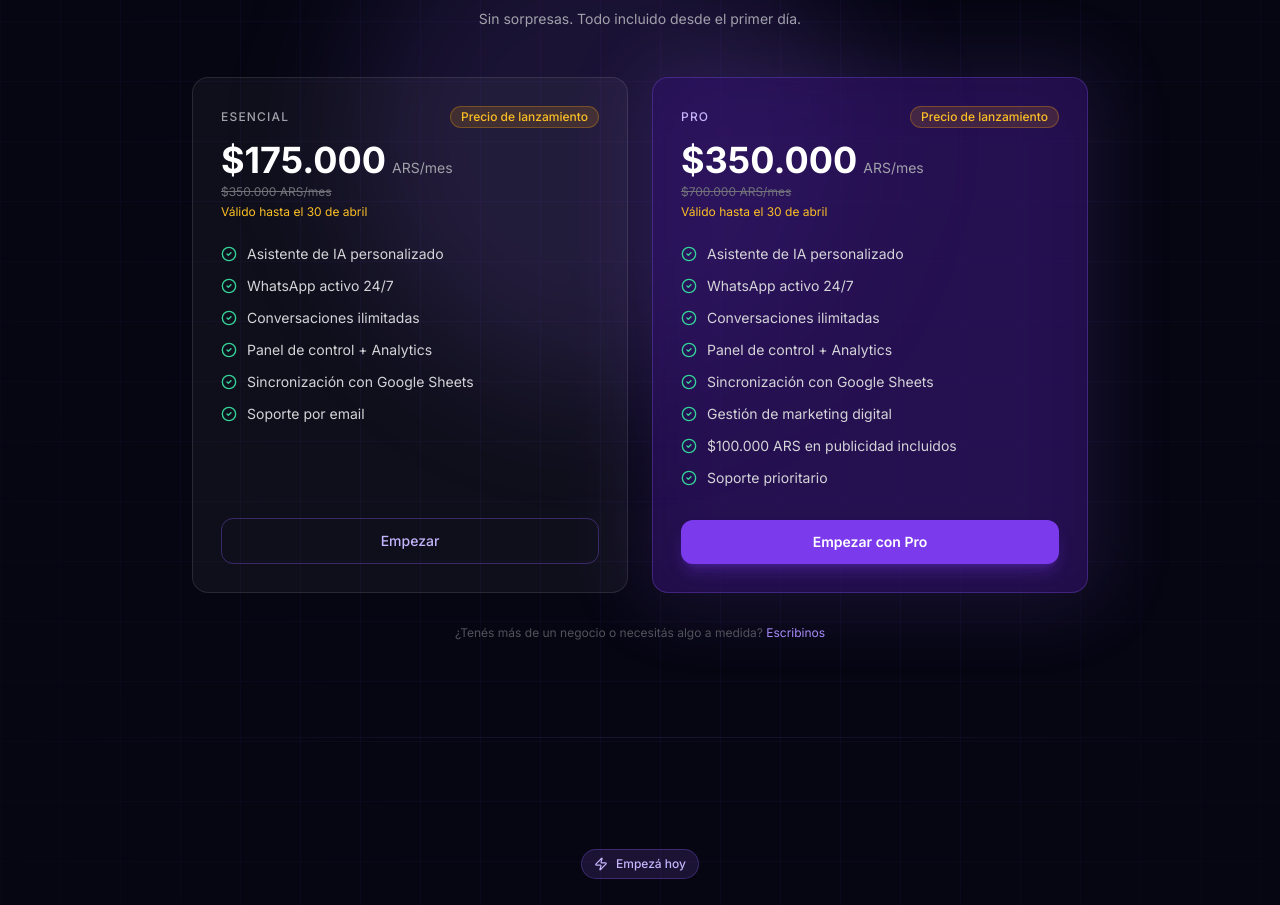
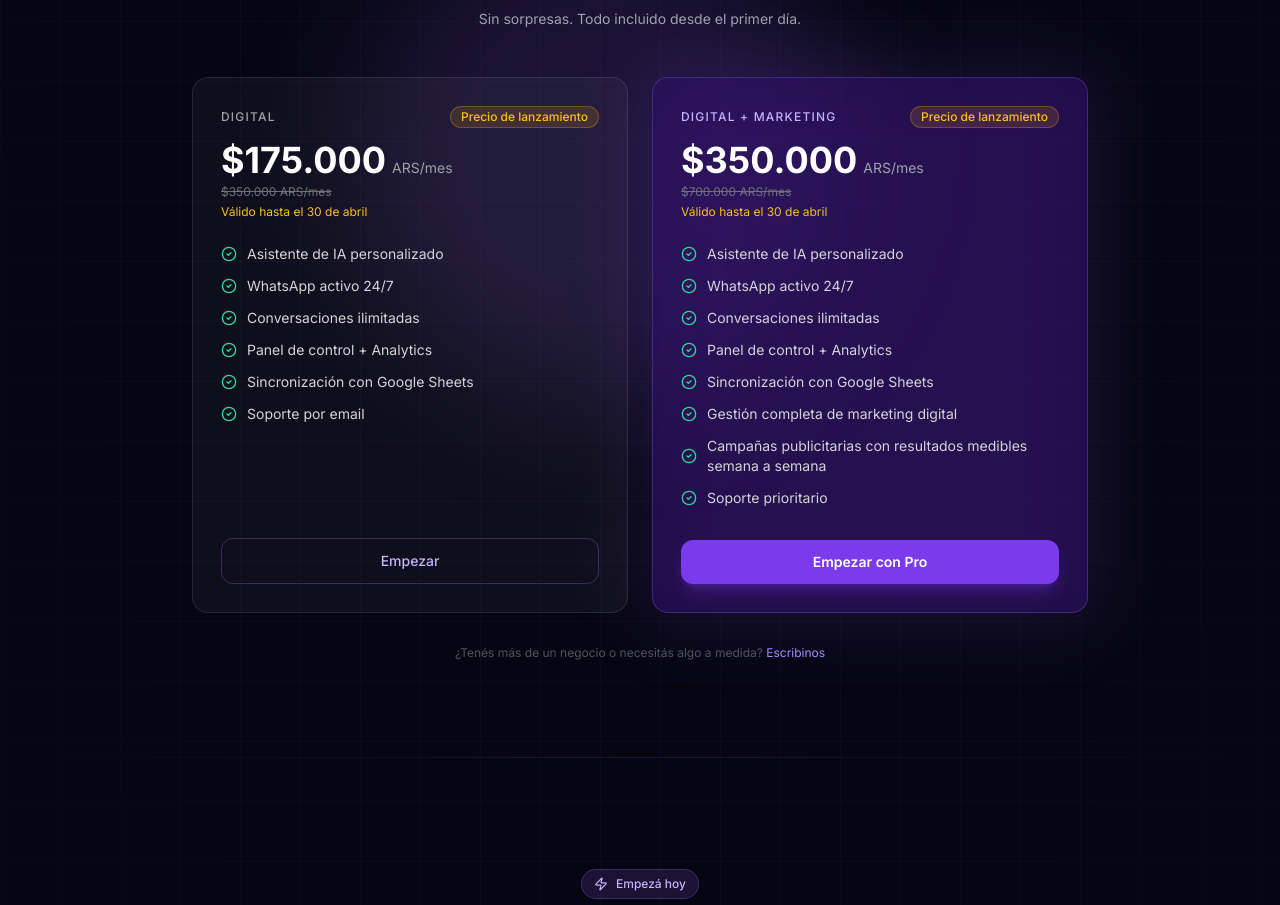
Before and after one commit to BlundaBranco/Vertical, a React (Vite) app in the folder frontend/: page / in a window 1280 px wide. Shown: the part 2619-3524 px from the top of the page. Built offline with nearby package versions, Linux system fonts and the light colour scheme; no server answers.

Commit message:
feat: rename plans to Digital / Digital+Marketing, results-focused copy

```diff
--- a/frontend/src/pages/Landing.jsx
+++ b/frontend/src/pages/Landing.jsx
@@ -326,7 +326,7 @@ export default function Landing() {
                                 <div className="h-full p-7 bg-white/[0.04] border border-white/[0.10] rounded-2xl flex flex-col">
                                     <div className="mb-6">
                                         <div className="flex items-center justify-between mb-3">
-                                            <p className="text-xs text-zinc-400 font-medium uppercase tracking-widest">Esencial</p>
+                                            <p className="text-xs text-zinc-400 font-medium uppercase tracking-widest">Digital</p>
                                             <span className="text-xs bg-amber-500/15 border border-amber-500/30 text-amber-400 px-2.5 py-0.5 rounded-full font-medium">Precio de lanzamiento</span>
                                         </div>
                                         <div className="flex items-baseline gap-1.5 mb-1">
@@ -367,7 +367,7 @@ export default function Landing() {
                                     <div className="relative h-full p-7 bg-violet-950/60 border border-violet-500/30 rounded-2xl flex flex-col">
                                         <div className="mb-6">
                                             <div className="flex items-center justify-between mb-3">
-                                                <p className="text-xs text-violet-300 font-medium uppercase tracking-widest">Pro</p>
+                                                <p className="text-xs text-violet-300 font-medium uppercase tracking-widest">Digital + Marketing</p>
                                                 <span className="text-xs bg-amber-500/15 border border-amber-500/30 text-amber-400 px-2.5 py-0.5 rounded-full font-medium">Precio de lanzamiento</span>
                                             </div>
                                             <div className="flex items-baseline gap-1.5 mb-1">
@@ -384,8 +384,8 @@ export default function Landing() {
                                                 'Conversaciones ilimitadas',
                                                 'Panel de control + Analytics',
                                                 'Sincronización con Google Sheets',
-                                                'Gestión de marketing digital',
-                                                '$100.000 ARS en publicidad incluidos',
+                                                'Gestión completa de marketing digital',
+                                                'Campañas publicitarias con resultados medibles semana a semana',
                                                 'Soporte prioritario',
                                             ].map(item => (
                                                 <li key={item} className="flex items-center gap-2.5 text-sm text-zinc-300">
```
